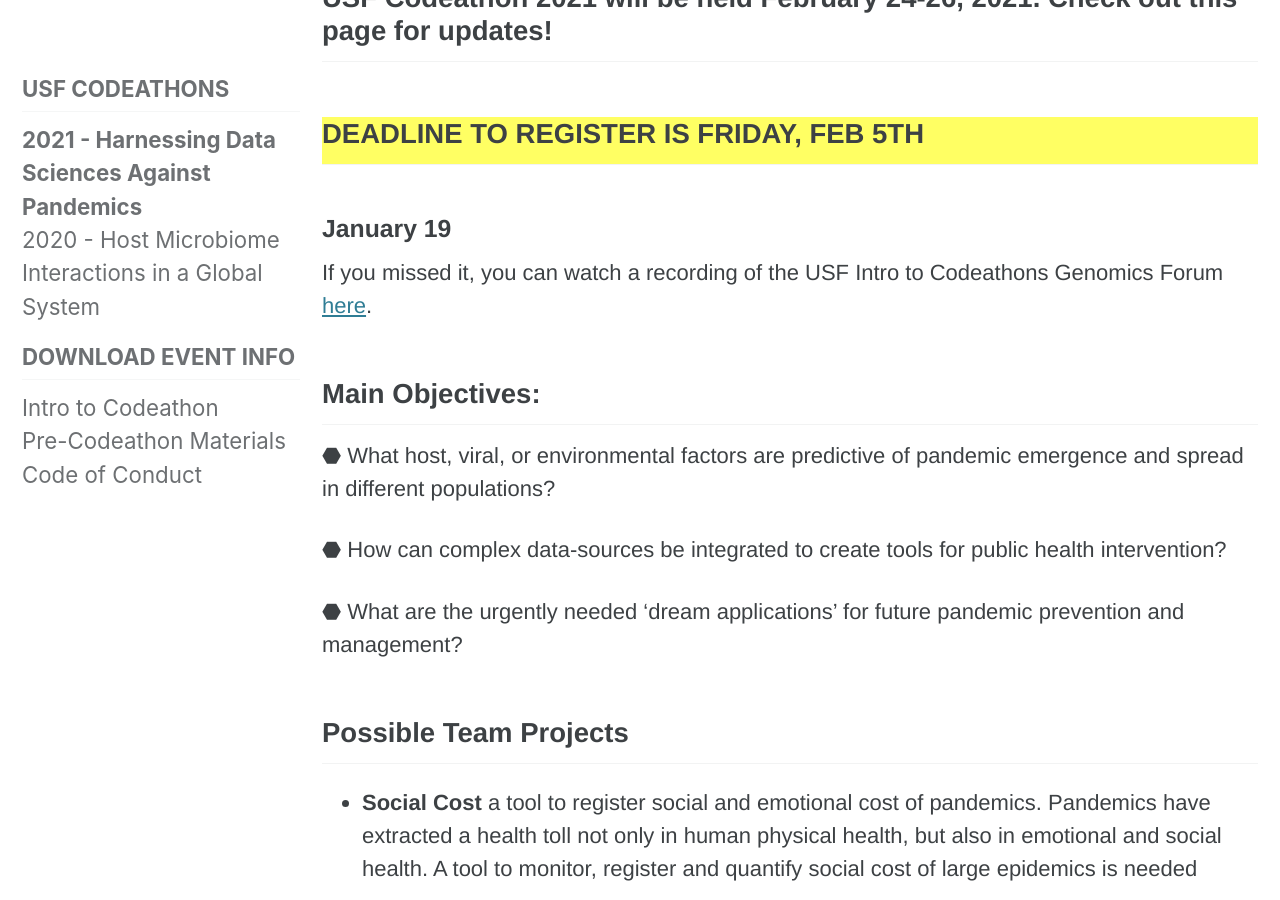
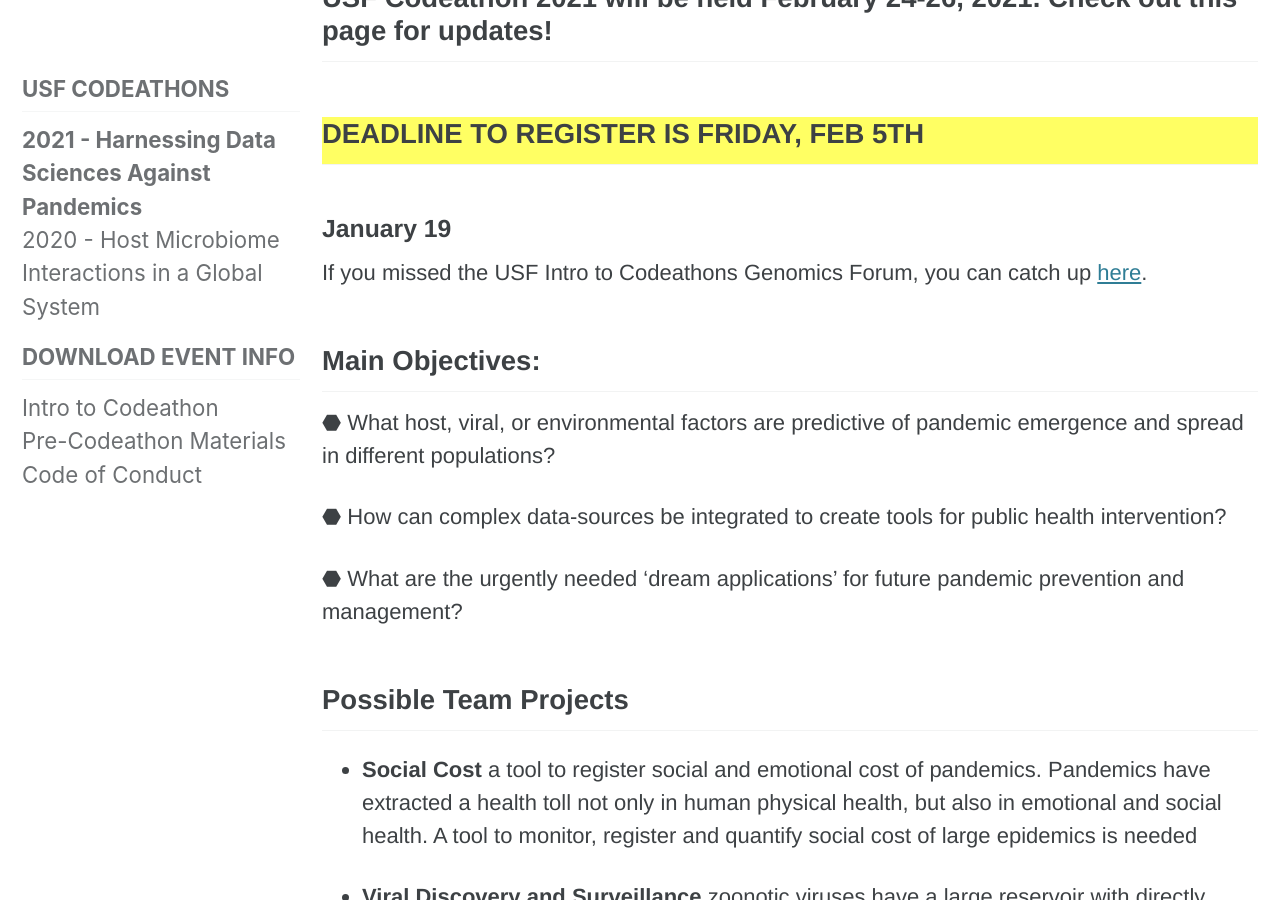
Before and after one commit to usfomicshub/usfomicshub.github.io, a Jekyll site: the page built from Codeathon/Codeathon2021/index.md, in a window 1280 px wide and 900 px high, scrolled down 610 px. Built offline with Jekyll 4.4.1, drawn with Linux system fonts in a browser that asks for light colours; cached includes are drawn as plain includes.

Commit message:
Update index.md

```diff
--- a/Codeathon/Codeathon2021/index.md
+++ b/Codeathon/Codeathon2021/index.md
@@ -20,7 +20,7 @@
 <h2 style="background-color:#FFFF63"> DEADLINE TO REGISTER IS FRIDAY, FEB 5TH</h2>
 
 ### January 19
-If you missed it, you can watch a recording of the USF Intro to Codeathons Genomics Forum [here](https://web.microsoftstream.com/video/3b8fb3f6-a89b-4f10-b2e1-3bc338acc076).
+If you missed the USF Intro to Codeathons Genomics Forum, you can catch up [here](https://web.microsoftstream.com/video/3b8fb3f6-a89b-4f10-b2e1-3bc338acc076).
 
 ## Main Objectives:
 
```
